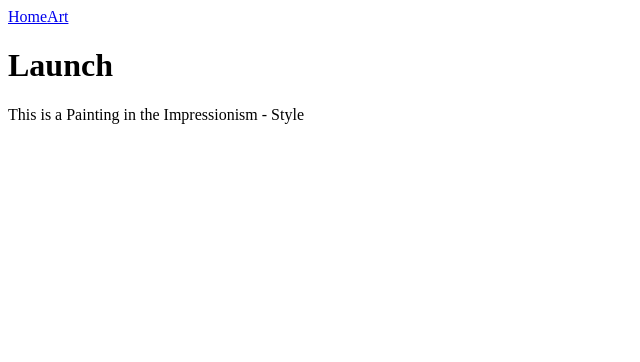
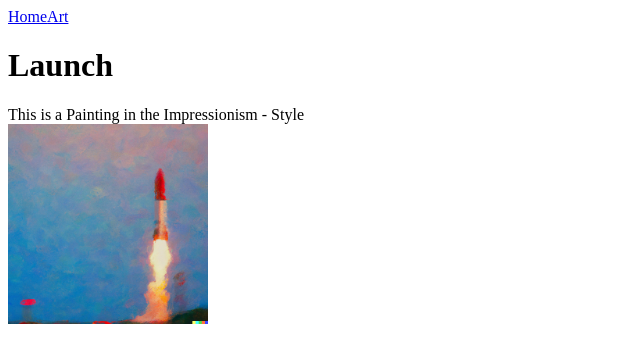
Before and after one commit to AdrianRistic/e-commerce-site, a Next.js app: page /art/launch in a window 1280 px wide. Shown: the top 362 px of the page, without its empty margins (0-640 px from the left). Built offline with nearby package versions, Linux system fonts and the light colour scheme.

Commit message:
Added pictures to artpiece pages

```diff
--- a/app/art/[artPiecename]/page.js
+++ b/app/art/[artPiecename]/page.js
@@ -1,3 +1,5 @@
+import Image from 'next/image';
+import Link from 'next/link';
 import { artPieces } from '../../../database/artpieces';
 
 export const dynamic = 'force-dynamic';
@@ -16,6 +18,15 @@ export default function Arts(props) {
       <main>
         This is a {singleartPiece.type} in the {singleartPiece.style} - Style
       </main>
+
+      <Link href={`/art/${singleartPiece.name.toLocaleLowerCase()}`}>
+        <Image
+          src={`/images/${singleartPiece.name}-${singleartPiece.id}.png`}
+          alt={singleartPiece.type}
+          width="200"
+          height="200"
+        />
+      </Link>
     </>
   );
 }
```
